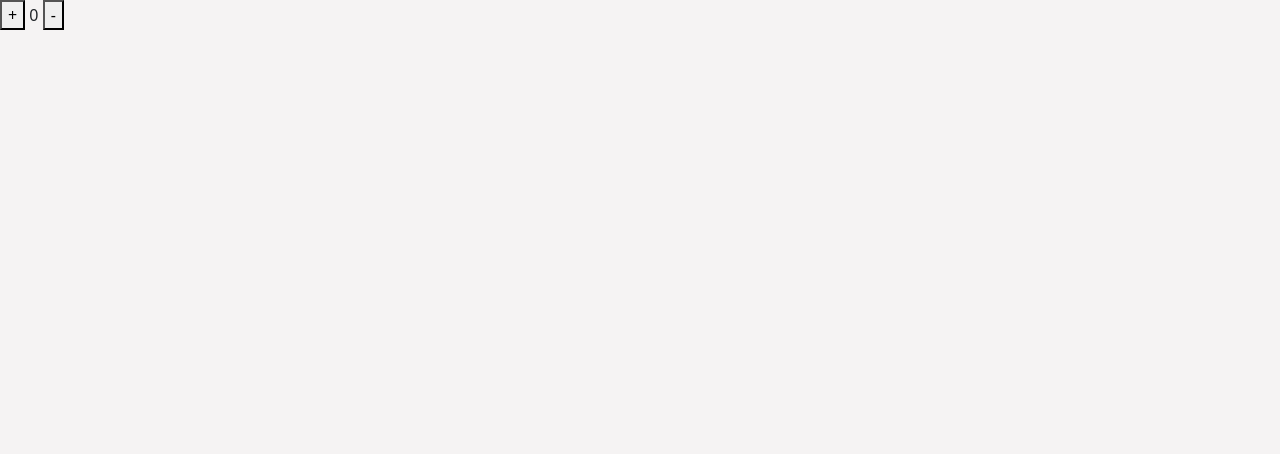
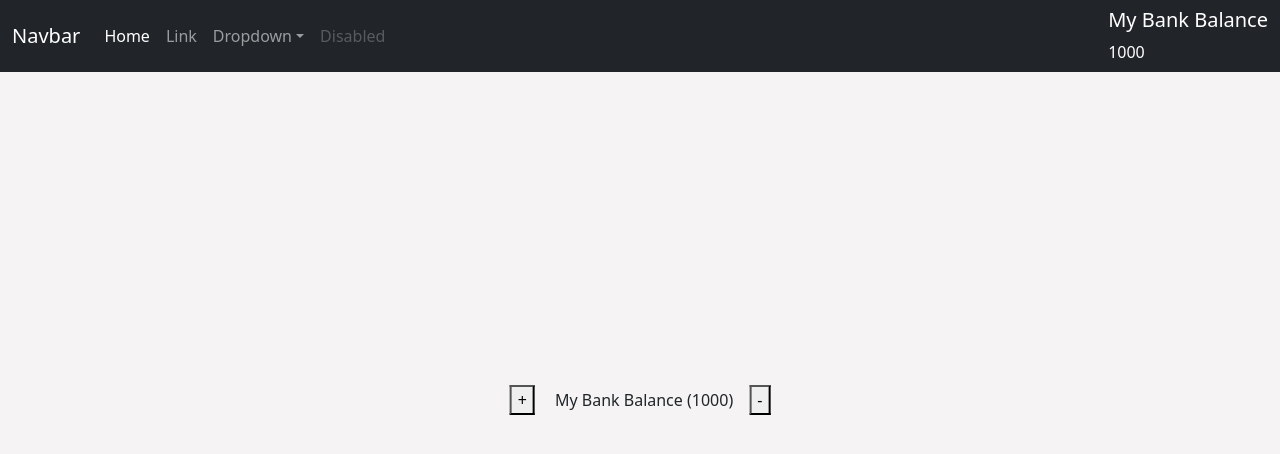
Before and after one commit to shradhanandpatil/task-app, a React (Create React App) app: page / in a window 1280 px wide. Shown: the top 454 px of the page. Built offline with nearby package versions, Linux system fonts and the light colour scheme.

Commit message:
Add navbar

```diff
--- a/src/App.js
+++ b/src/App.js
@@ -10,7 +10,8 @@ import React from 'react';
 // import SignUp from './Form/form-formik-validation/SignUp';
 // import Protected from './Router/Protected';
 import './Form/css/formik.css'
-import Index from './Redux';
+import Index from './Redux/Components';
+import NavBar from './Redux/Components/navBar';
 // import LoginForm from './Form/Form2/loginForm';
 // import SubmitForm from './Form/Form2/submitForm';
 
@@ -38,6 +39,7 @@ function App() {
     </Router> */}
     {/* <LoginForm/>
     <SubmitForm/> */}
+    <NavBar/>
     <Index/>
     </>
   );
--- /dev/null
+++ b/src/Redux/Components/index.js
@@ -0,0 +1,17 @@
+import React from 'react'
+import { useSelector } from 'react-redux/es/exports';
+import { useDispatch } from 'react-redux/es/exports'
+import { add, remove } from '../Action/action';
+export default function Index() {
+  const dispatch=useDispatch();
+  const counter=useSelector(state=>state.counter);
+  return (
+    <>
+    <div style={{position:"absolute",top:"50%",left:"50%",transform: "translate(-50%,-50%)"}}>
+     <button onClick={()=>{dispatch(add())}}> + </button>
+      <span style={{margin:'1rem'}}> My Bank Balance (<span>{counter}</span>)</span>
+     <button onClick={()=>{dispatch(remove())}}> - </button>
+    </div>
+    </>
+  )
+}
--- /dev/null
+++ b/src/Redux/Components/navBar.js
@@ -0,0 +1,78 @@
+import React from "react";
+import { useSelector } from "react-redux/es/exports";
+export default function NavBar() {
+  const counter = useSelector((state) => state.counter);
+  return (
+    <div>
+      <nav className="navbar navbar-expand-lg navbar-dark bg-dark">
+        <div className="container-fluid">
+          <a className="navbar-brand" href="/">
+            Navbar
+          </a>
+          <button
+            className="navbar-toggler"
+            type="button"
+            data-bs-toggle="collapse"
+            data-bs-target="/navbarSupportedContent"
+            aria-controls="navbarSupportedContent"
+            aria-expanded="false"
+            aria-label="Toggle navigation"
+          >
+            <span className="navbar-toggler-icon"></span>
+          </button>
+          <div className="collapse navbar-collapse" id="navbarSupportedContent">
+            <ul className="navbar-nav me-auto mb-2 mb-lg-0">
+              <li className="nav-item">
+                <a className="nav-link active" aria-current="page" href="/">
+                  Home
+                </a>
+              </li>
+              <li className="nav-item">
+                <a className="nav-link" href="/">
+                  Link
+                </a>
+              </li>
+              <li className="nav-item dropdown">
+                <a
+                  className="nav-link dropdown-toggle"
+                  href="/"
+                  role="button"
+                  data-bs-toggle="dropdown"
+                  aria-expanded="false"
+                >
+                  Dropdown
+                </a>
+                <ul className="dropdown-menu">
+                  <li>
+                    <a className="dropdown-item" href="/">
+                      Action
+                    </a>
+                  </li>
+                  <li>
+                    <a className="dropdown-item" href="/">
+                      Another action
+                    </a>
+                  </li>
+                  <li>
+                    <hr className="dropdown-divider" />
+                  </li>
+                  <li>
+                    <a className="dropdown-item" href="/">
+                      Something else here
+                    </a>
+                  </li>
+                </ul>
+              </li>
+              <li className="nav-item">
+                <a href="/" className="nav-link disabled">Disabled</a>
+              </li>
+            </ul>
+            <div>
+              <h5 style={{ color: "white" }}>My Bank Balance</h5><span style={{ color: "white" }}>{counter}</span>
+            </div>
+          </div>
+        </div>
+      </nav>
+    </div>
+  );
+}
--- a/src/Redux/Reducer/reducer.js
+++ b/src/Redux/Reducer/reducer.js
@@ -1,13 +1,13 @@
 import { INCREMENT } from "../Action/actionType";
 import { DECREMENT } from "../Action/actionType";
 
-const initialState=0;
+const initialState=1000;
 export const reducer=(state=initialState,action)=>{
     switch (action.type) {
         case INCREMENT:
-            return state= state + 1 ;
+            return state= state + 100 ;
         case DECREMENT:
-            return state = state - 1;
+            return state = state - 100;
         default:
             return state;
     }
--- a/src/Redux/index.js
+++ /dev/null
@@ -1,13 +0,0 @@
-import React from 'react'
-import { useSelector } from 'react-redux/es/exports'
-import { useDispatch } from 'react-redux/es/exports'
-import { add, remove } from './Action/action';
-export default function Index() {
-  const counter = useSelector(state => state.counter);
-  const dispatch=useDispatch();
-  return (
-    <>
-     <span> <button onClick={()=>{dispatch(add())}}> + </button></span> <span> {counter} </span> <span><button onClick={()=>{dispatch(remove())}}> - </button></span>
-    </>
-  )
-}
```
